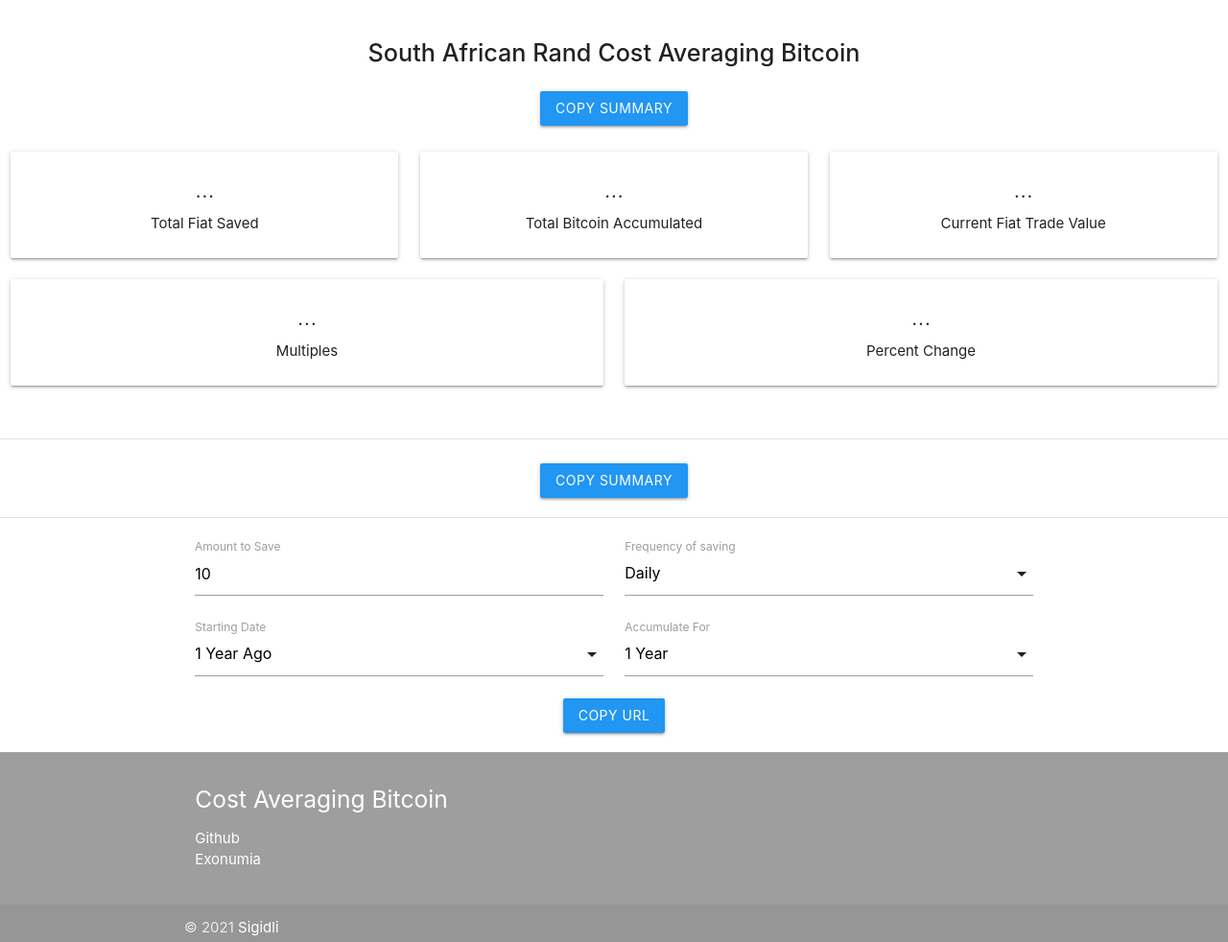
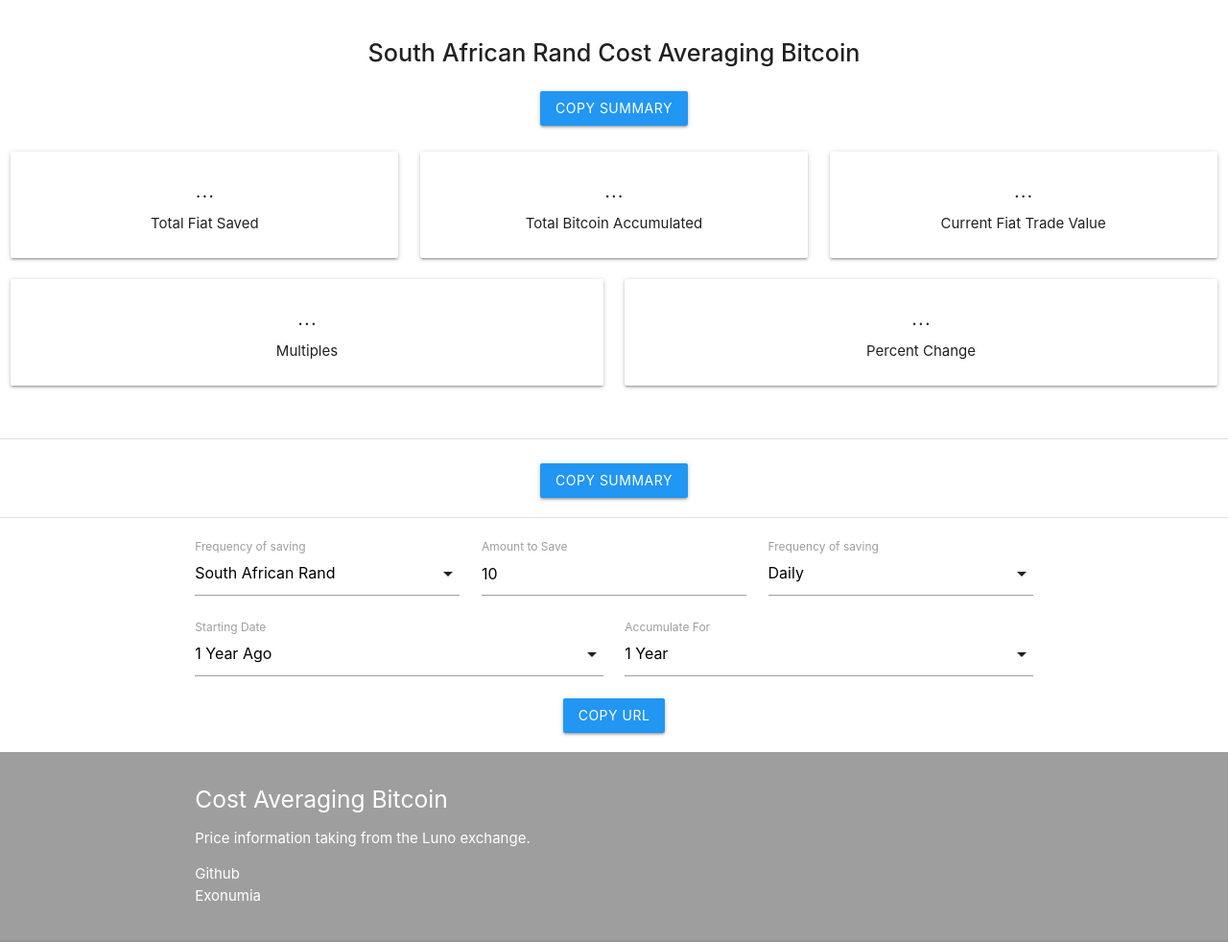
Before and after one commit to exonumia-cc/cabtc, a plain HTML site: page index.html in a window 1280 px wide. Shown: the top 982 px of the page at 96% size. Drawn offline with nearby package versions, Linux system fonts and the light colour scheme; no server answers.

Commit message:
Multi currency support

```diff
--- a/index.html
+++ b/index.html
@@ -85,11 +85,16 @@
 
             </div>
             <form id="form" class="row" action="get">
-            <div class="input-field col s12 m6">
+                <div class="input-field col s12 m4">
+                    <select id="currency" name="currency" onchange="updateCurrency()">
+                    </select>
+                    <label for="frequency">Frequency of saving</label>
+                </div>
+                <div class="input-field col s12 m4">
                     <label>Amount to Save</label>
                     <input id="dca-amount" type="number" class="validate" value="10" min="10" step="1" name="dca-amount" oninput="updateCalculation()">
                 </div>
-            <div class="input-field col s12 m6">
+                <div class="input-field col s12 m4">
                     <select id="frequency" name="frequency" onchange="updateCalculation()">
                         <option value="1">Daily</option>
                         <option value="7">Weekly</option>
@@ -132,18 +137,16 @@
                 </div>
             </form>
         </div>
-
-
     </div>
-
 
     <footer class="page-footer grey">
         <div class="container">
             <div class="row">
                 <div class="col s12">
                     <h5 class="white-text">Cost Averaging Bitcoin</h5>
+                    <p>Price information taking from the Luno exchange.</p>
                     <ul>
-                        <li><a class="white-text" href="https://github.com/exonumia-cc">Github</a></li>
+                        <li><a class="white-text" href="https://github.com/exonumia-cc/cabtc">Github</a></li>
                         <li><a class="white-text" href="https://exonumia.cc">Exonumia</a></li>
                       </ul>
                 </div>
@@ -166,21 +169,69 @@
                 name: "South African Rand"
             },
             'NAD': {
-                ticker: "NAD",
+                ticker: "ZAR",
                 name: "Namibian Dollar"
             },
-            'USD': {
-                ticker: "USD",
-                name: "Namibian Dollar"
+            'SZL': {
+                ticker: "ZAR",
+                name: "Swazi Lilangeni"
+            },
+            'ZMW': {
+                ticker: "ZMW",
+                name: "Zambian Kwacha"
+            },
+            'LSL': {
+                ticker: "ZAR",
+                name: "Lesotho loti"
+            },
+            'NGN': {
+                ticker: "NGN",
+                name: "Nigerian Naira"
+            },
+            'UGX': {
+                ticker: "UGX",
+                name: "Ugandan Shilling"
             },
         }
+
         document.addEventListener('DOMContentLoaded', function() {
+            initForm()
+
             var elems = document.querySelectorAll('select');
             var instances = M.FormSelect.init(elems, {});
 
-            initForm()
+            updateCurrency()
+        });
 
+        var priceHistory
+        var currencyTicker = supportedCurrencies[window.location.hostname.substring(0,3).toUpperCase()] ? window.location.hostname.substring(0,3).toUpperCase() : 'ZAR'
+
+        const initForm = function() {
+            const urlParams = new URLSearchParams(window.location.search);
+
+            currencyTicker = supportedCurrencies[urlParams.get('currency')] ? urlParams.get('currency') : 'ZAR'
+            document.getElementById('dca-amount').value = Number(urlParams.get('dca-amount')) || 10
+            document.getElementById('frequency').value = Number(urlParams.get('frequency')) || 1
+            document.getElementById('months-ago').value = Number(urlParams.get('months-ago')) || 12
+            document.getElementById('months-duration').value = Number(urlParams.get('months-duration')) || 12
+
+            var currencySelect = document.getElementById("currency");
+
+            Object.keys(supportedCurrencies).sort().forEach(key => {
+                var option = document.createElement("option");
+                option.text = supportedCurrencies[key].name;
+                option.value = key
+                option.selected = key == currencyTicker
+                currencySelect.add(option);
+            })
+        }
+
+        const updateCurrency = function () {
+            var currencySelect = document.getElementById("currency");
+            currencyTicker = currencySelect.value || 'ZAR'
+            const priceHistoryURL = `https://ajax.luno.com/ajax/1/udf/history?symbol=XBT${supportedCurrencies[currencyTicker].ticker}&resolution=1D&from=1365811200&to=${Math.floor(new Date().getTime()/1000)}`
             document.getElementById('currency-display-name').innerHTML = supportedCurrencies[currencyTicker].name
+
             fetch(priceHistoryURL, {
                 "credentials": "omit",
                 "method": "GET",
@@ -194,21 +245,6 @@
                     updateCalculation()
                 }
             })
-        });
-
-        var priceHistory
-        const currencyTicker = supportedCurrencies[window.location.hostname.substring(0,3).toUpperCase()] ? window.location.hostname.substring(0,3).toUpperCase() : 'ZAR'
-        const priceHistoryURL = `https://ajax.luno.com/ajax/1/udf/history?symbol=XBT${supportedCurrencies[currencyTicker].ticker}&resolution=1D&from=1365811200&to=${Math.floor(new Date().getTime()/1000)}`
-
-
-
-        const initForm = function() {
-            const urlParams = new URLSearchParams(window.location.search);
-
-            document.getElementById('dca-amount').value = Number(urlParams.get('dca-amount')) || 10
-            document.getElementById('frequency').value = Number(urlParams.get('frequency')) || 1
-            document.getElementById('months-ago').value = Number(urlParams.get('months-ago')) || 12
-            document.getElementById('months-duration').value = Number(urlParams.get('months-duration')) || 12
         }
 
         const updateCalculation = function () {
@@ -258,7 +294,6 @@
             navigator.clipboard.writeText(`${document.getElementById("summary-1").textContent} ${url}` )
         }
 
-
         const copyURL = function () {
             const url = getURL()
             navigator.clipboard.writeText(url)
```
Lines whose indentation alone changed are shown as unchanged.
